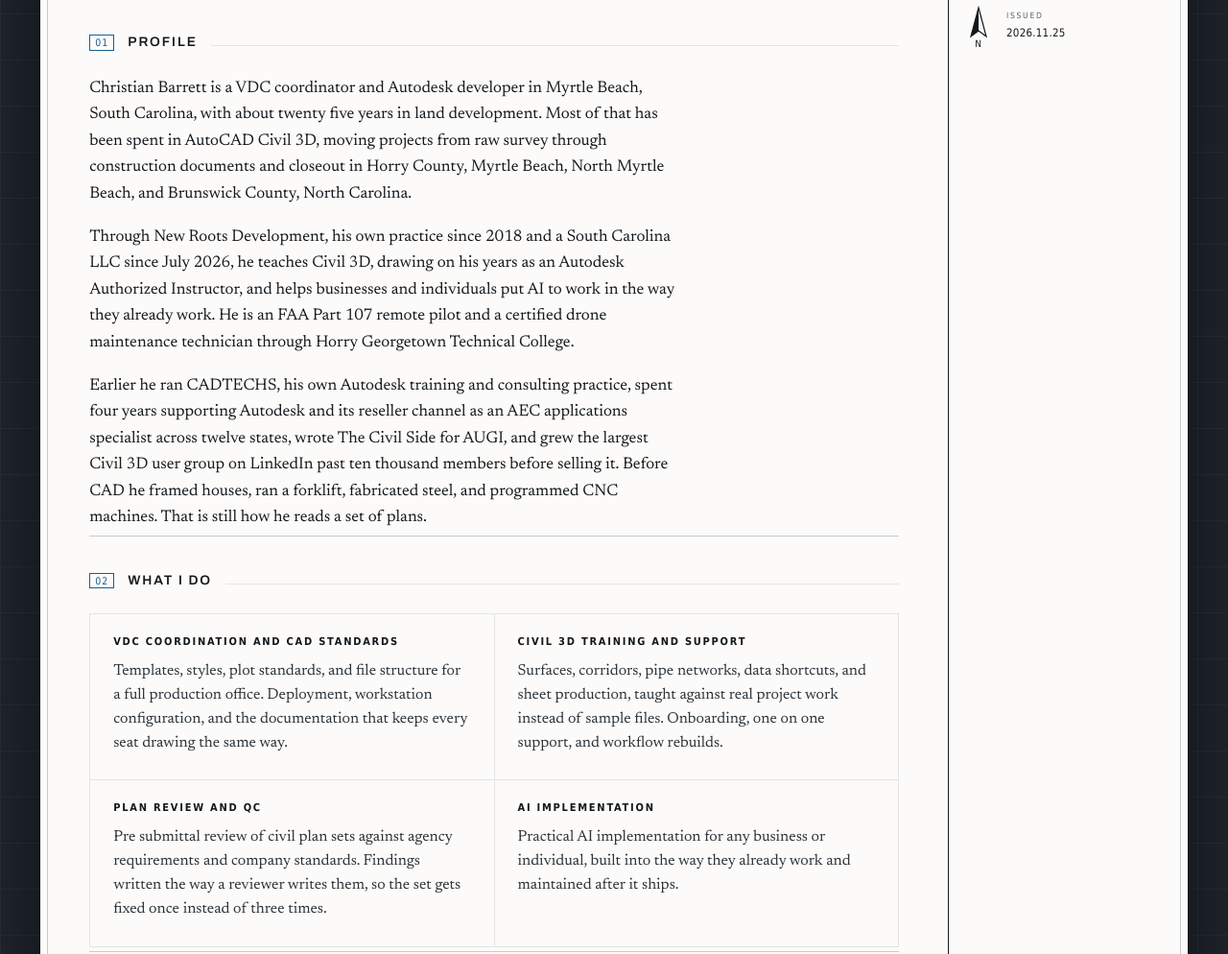
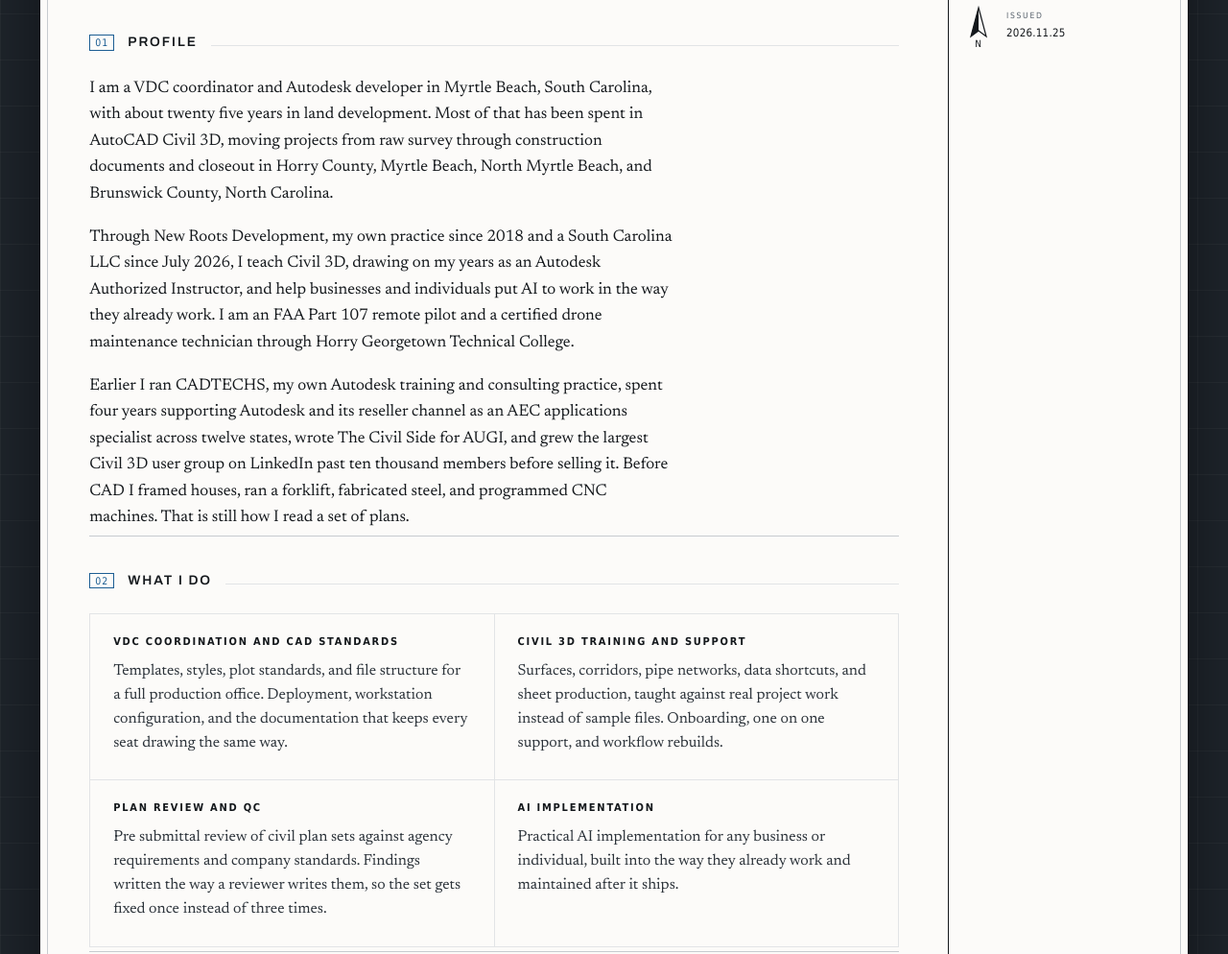
Before and after one commit to NewRootsDev/christianbarrett.info, a plain HTML site: page index.html in a window 1280 px wide. Shown: the part 514-1508 px from the top of the page at 96% size. Drawn offline with Linux system fonts and the light colour scheme.

Commit message:
Profile in first person throughout
Co-Authored-By: Claude Opus 5.5 <noreply@anthropic.com>

Claude-Session: https://claude.ai/code/session_01QRYbHexA9WCUZ1HniRJhgC

```diff
--- a/index.html
+++ b/index.html
@@ -285,9 +285,9 @@ tr.r-old td{color:var(--graphite)}
     <section id="profile">
       <div class="shead"><span class="num">01</span><h2>Profile</h2><span class="fill"></span></div>
       <div class="prose">
-        <p>Christian Barrett is a VDC coordinator and Autodesk developer in Myrtle Beach, South Carolina, with about twenty five years in land development. Most of that has been spent in AutoCAD Civil 3D, moving projects from raw survey through construction documents and closeout in Horry County, Myrtle Beach, North Myrtle Beach, and Brunswick County, North Carolina.</p>
-        <p>Through New Roots Development, his own practice since 2018 and a South Carolina LLC since July 2026, he teaches Civil 3D, drawing on his years as an Autodesk Authorized Instructor, and helps businesses and individuals put AI to work in the way they already work. He is an FAA Part 107 remote pilot and a certified drone maintenance technician through Horry Georgetown Technical College.</p>
-        <p>Earlier he ran CADTECHS, his own Autodesk training and consulting practice, spent four years supporting Autodesk and its reseller channel as an AEC applications specialist across twelve states, wrote The Civil Side for AUGI, and grew the largest Civil 3D user group on LinkedIn past ten thousand members before selling it. Before CAD he framed houses, ran a forklift, fabricated steel, and programmed CNC machines. That is still how he reads a set of plans.</p>
+        <p>I am a VDC coordinator and Autodesk developer in Myrtle Beach, South Carolina, with about twenty five years in land development. Most of that has been spent in AutoCAD Civil 3D, moving projects from raw survey through construction documents and closeout in Horry County, Myrtle Beach, North Myrtle Beach, and Brunswick County, North Carolina.</p>
+        <p>Through New Roots Development, my own practice since 2018 and a South Carolina LLC since July 2026, I teach Civil 3D, drawing on my years as an Autodesk Authorized Instructor, and help businesses and individuals put AI to work in the way they already work. I am an FAA Part 107 remote pilot and a certified drone maintenance technician through Horry Georgetown Technical College.</p>
+        <p>Earlier I ran CADTECHS, my own Autodesk training and consulting practice, spent four years supporting Autodesk and its reseller channel as an AEC applications specialist across twelve states, wrote The Civil Side for AUGI, and grew the largest Civil 3D user group on LinkedIn past ten thousand members before selling it. Before CAD I framed houses, ran a forklift, fabricated steel, and programmed CNC machines. That is still how I read a set of plans.</p>
       </div>
     </section>
 
@@ -323,7 +323,7 @@ tr.r-old td{color:var(--graphite)}
           <tr class="r-current"><td class="c-rev">06</td><td class="c-date">Current</td><td>New Roots Development LLC. Civil 3D training, plan review, and AI implementation for businesses and individuals.</td></tr>
           <tr class="r-old"><td class="c-rev">05</td><td class="c-date">Jul 2026</td><td>New Roots Development, LLC organized in South Carolina, based in Myrtle Beach.</td></tr>
           <tr class="r-old"><td class="c-rev">04</td><td class="c-date">2019</td><td>FAA Part 107 remote pilot certificate. Aerial survey support and site documentation.</td></tr>
-          <tr class="r-old"><td class="c-rev">03</td><td class="c-date">2018</td><td>New Roots Development started in California as a sole proprietorship under Christian Barrett, then registered in New Mexico for a short time. Design and consulting work in California, New Mexico, and South Carolina.</td></tr>
+          <tr class="r-old"><td class="c-rev">03</td><td class="c-date">2018</td><td>New Roots Development started in California as a sole proprietorship under my own name, then registered in New Mexico for a short time. Design and consulting work in California, New Mexico, and South Carolina.</td></tr>
           <tr class="r-old"><td class="c-rev">02</td><td class="c-date">2011</td><td>AUGI World cover article. The Civil Side column for AUGI HotNews.</td></tr>
           <tr class="r-old"><td class="c-rev">01</td><td class="c-date">2010</td><td>CADTECHS. Autodesk training and consulting practice.</td></tr>
         </tbody>
```
